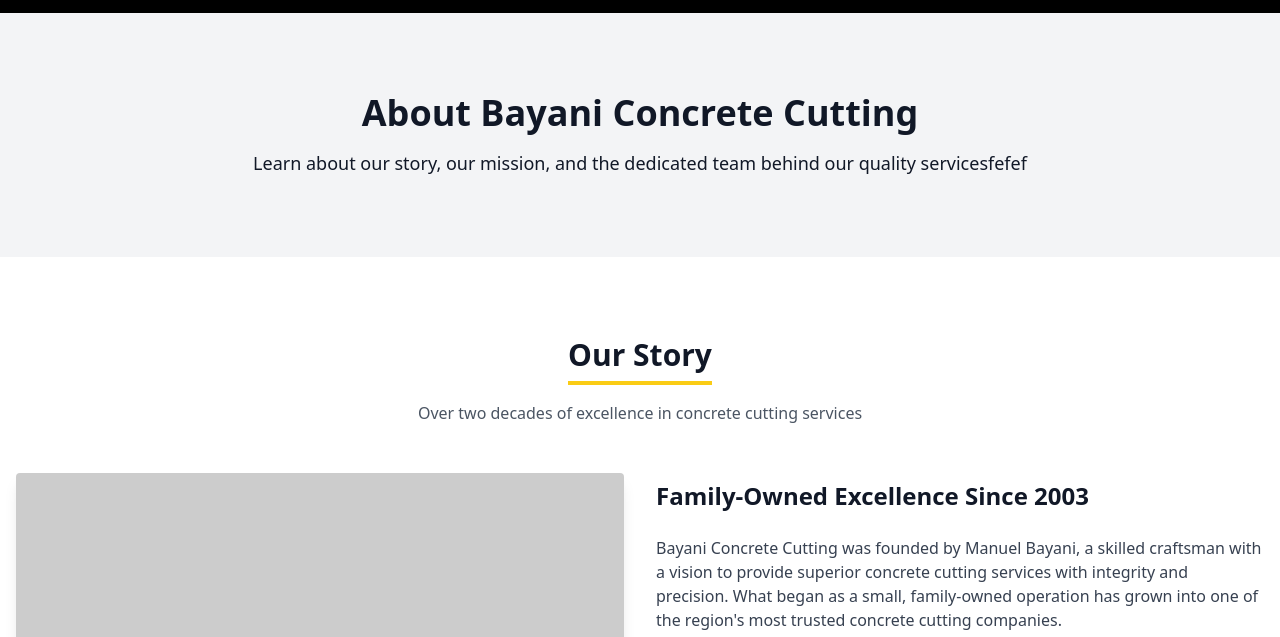
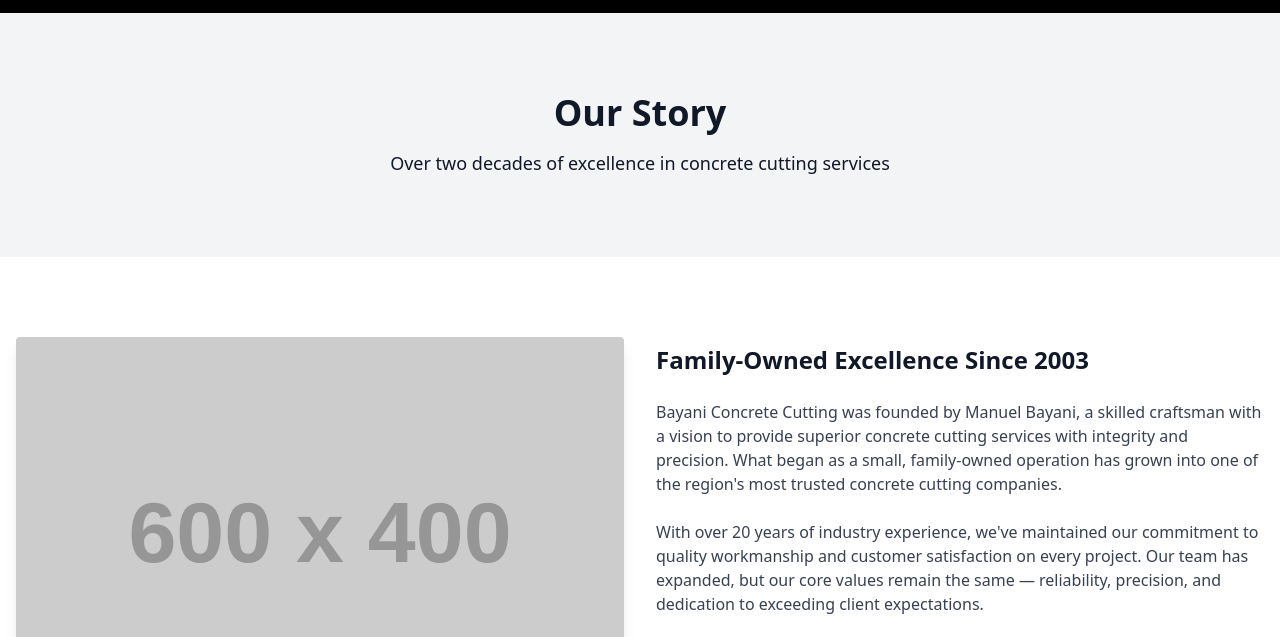
Before and after one commit to mmborado/bayani, an Eleventy site: page src/about.njk in a window 1280 px wide. Shown: the part 141-778 px from the top of the page. Built offline with nearby package versions, Linux system fonts and the light colour scheme; Eleventy itself is replaced by a stand-in of ours; files that its build step writes are made by us from their sources; placeholder pictures from the web are drawn by us.

Commit message:
feat: remove redundant headers in about page

```diff
--- a/src/_data/about.json
+++ b/src/_data/about.json
@@ -3,13 +3,11 @@
     "title": "About Us - Bayani Concrete Cutting & Core Drilling"
   },
   "pageHeader": {
-    "title": "About Bayani Concrete Cutting",
-    "subtitle": "Learn about our story, our mission, and the dedicated team behind our quality servicesfefef",
+    "title": "Our Story",
+    "subtitle": "Over two decades of excellence in concrete cutting services",
     "backgroundImage": "https://placehold.co/1200x400"
   },
   "about": {
-    "sectionTitle": "Our Story",
-    "sectionSubtitle": "Over two decades of excellence in concrete cutting services",
     "image": {
       "src": "https://placehold.co/600x400",
       "alt": "Bayani Concrete Cutting Team"
--- a/src/about.njk
+++ b/src/about.njk
@@ -12,10 +12,6 @@
 <!-- About Story -->
 <section id="about" class="py-20 bg-white">
   <div class="max-w-7xl mx-auto px-4">
-    <div class="text-center mb-12">
-      <h2 class="text-3xl font-bold inline-block border-b-4 border-yellow-400 pb-2 mb-4">{{ about.about.sectionTitle }}</h2>
-      <p class="text-gray-600">{{ about.about.sectionSubtitle }}</p>
-    </div>
     <div class="grid grid-cols-1 md:grid-cols-2 gap-8 items-center">
       <div class="overflow-hidden rounded shadow-lg">
         <img src="{{ about.about.image.src }}" alt="{{ about.about.image.alt }}" class="w-full h-full object-cover">
```
